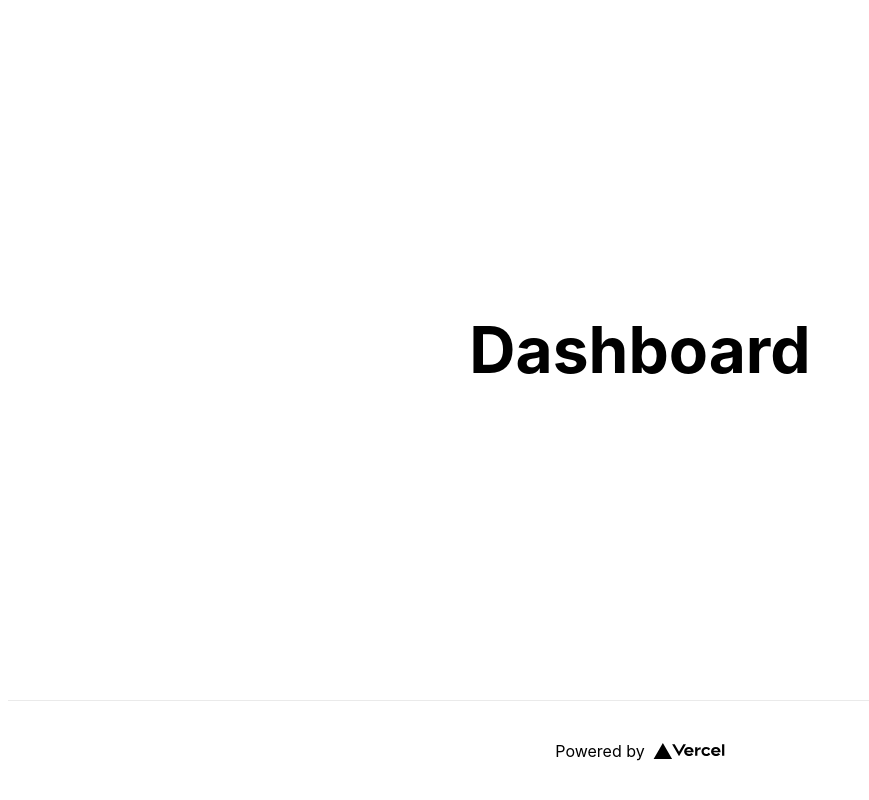
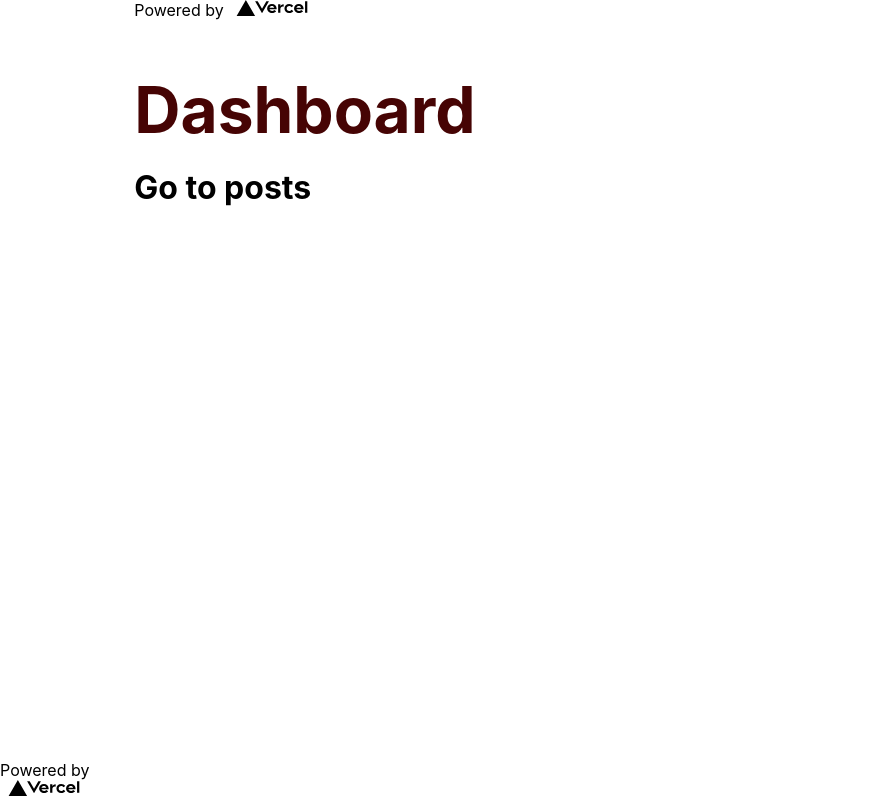
Before and after one commit to alamar1990/dashboard-next, a Next.js app: page / in a window 1280 px wide. Shown: the whole page, without its empty margins (0-869 px from the left). Built offline with nearby package versions, Linux system fonts and the light colour scheme.

Commit message:
Set layout

```diff
--- /dev/null
+++ b/components/layout/Topbar.js
@@ -0,0 +1,21 @@
+import styles from "../../styles/Home.module.scss";
+import Image from "next/image";
+
+export default function Topbar({children}) {
+    return (
+        <>
+            <div className={styles.topbar}>
+                <a
+                    href="https://vercel.com?utm_source=create-next-app&utm_medium=default-template&utm_campaign=create-next-app"
+                    target="_blank"
+                    rel="noopener noreferrer"
+                >
+                    Powered by{' '}
+                    <span className={styles.logo}>
+                    <Image src="/vercel.svg" alt="Vercel Logo" width={72} height={16}/>
+                    </span>
+                </a>
+            </div>
+        </>
+    )
+}
--- /dev/null
+++ b/components/layout/default.js
@@ -0,0 +1,25 @@
+// import Navbar from './navbar'
+import styles from "../../styles/Home.module.scss";
+import Footer from './footer'
+import Head from "next/head";
+import Sidebar from "./sidebar";
+import Topbar from "./Topbar";
+
+export default function Layout({children}) {
+    return (
+        <>
+            <div className={styles.layout_wrapper}>
+                <Head>
+                    <title>Dashboard Next</title>
+                    <meta name="description" content="Generated by create next app"/>
+                    <link rel="icon" href="/favicon.ico"/>
+                </Head>
+                <Sidebar/>
+                <main className={styles.main}>
+                    <Topbar/>
+                    {children}
+                </main>
+            </div>
+        </>
+    )
+}
--- /dev/null
+++ b/components/layout/footer.js
@@ -0,0 +1,21 @@
+import styles from "../../styles/Home.module.scss";
+import Image from "next/image";
+
+export default function Footer({children}) {
+    return (
+        <>
+            <footer className={styles.footer}>
+                <a
+                    href="https://vercel.com?utm_source=create-next-app&utm_medium=default-template&utm_campaign=create-next-app"
+                    target="_blank"
+                    rel="noopener noreferrer"
+                >
+                    Powered by{' '}
+                    <span className={styles.logo}>
+                    <Image src="/vercel.svg" alt="Vercel Logo" width={72} height={16}/>
+                    </span>
+                </a>
+            </footer>
+        </>
+    )
+}
--- /dev/null
+++ b/components/layout/sidebar.js
@@ -0,0 +1,23 @@
+import styles from "../../styles/Home.module.scss";
+import Image from "next/image";
+
+export default function Sidebar({children}) {
+    return (
+        <>
+            <div className={styles.sidebar}>
+                <div className={styles.sidebar_content}>
+                    <a
+                        href="https://vercel.com?utm_source=create-next-app&utm_medium=default-template&utm_campaign=create-next-app"
+                        target="_blank"
+                        rel="noopener noreferrer"
+                    >
+                        Powered by{' '}
+                        <span className={styles.logo}>
+                    <Image src="/vercel.svg" alt="Vercel Logo" width={72} height={16}/>
+                    </span>
+                    </a>
+                </div>
+            </div>
+        </>
+    )
+}
--- a/package.json
+++ b/package.json
@@ -11,7 +11,8 @@
   "dependencies": {
     "next": "11.1.0",
     "react": "17.0.2",
-    "react-dom": "17.0.2"
+    "react-dom": "17.0.2",
+    "sass": "^1.37.5"
   },
   "devDependencies": {
     "eslint": "7.32.0",
--- a/pages/index.js
+++ b/pages/index.js
@@ -1,35 +1,21 @@
-import Head from 'next/head'
-import Image from 'next/image'
-import styles from '../styles/Home.module.css'
+import Link from 'next/link'
+import styles from '../styles/Home.module.scss'
+import Layout from "../components/layout/default";
 
 export default function Home() {
   return (
-    <div className={styles.container}>
-      <Head>
-        <title>Dashboard Next</title>
-          <meta name="description" content="Generated by create next app"/>
-        <link rel="icon" href="/favicon.ico" />
-      </Head>
+      <Layout>
+        <div className={styles.main_content}>
+          <h1 className={styles.title}>
+            Dashboard
+          </h1>
 
-      <main className={styles.main}>
-        <h1 className={styles.title}>
-            Dashboard
-        </h1>
-
-      </main>
-
-      <footer className={styles.footer}>
-        <a
-          href="https://vercel.com?utm_source=create-next-app&utm_medium=default-template&utm_campaign=create-next-app"
-          target="_blank"
-          rel="noopener noreferrer"
-        >
-          Powered by{' '}
-          <span className={styles.logo}>
-            <Image src="/vercel.svg" alt="Vercel Logo" width={72} height={16} />
-          </span>
-        </a>
-      </footer>
-    </div>
+          <h1 className="title">
+            <Link href="/posts/first-post">
+              <a>Go to posts</a>
+            </Link>
+          </h1>
+        </div>
+      </Layout>
   )
 }
--- a/styles/Home.module.css
+++ /dev/null
@@ -1,121 +0,0 @@
-.container {
-  min-height: 100vh;
-  padding: 0 0.5rem;
-  display: flex;
-  flex-direction: column;
-  justify-content: center;
-  align-items: center;
-  height: 100vh;
-}
-
-.main {
-  padding: 5rem 0;
-  flex: 1;
-  display: flex;
-  flex-direction: column;
-  justify-content: center;
-  align-items: center;
-}
-
-.footer {
-  width: 100%;
-  height: 100px;
-  border-top: 1px solid #eaeaea;
-  display: flex;
-  justify-content: center;
-  align-items: center;
-}
-
-.footer a {
-  display: flex;
-  justify-content: center;
-  align-items: center;
-  flex-grow: 1;
-}
-
-.title a {
-  color: #0070f3;
-  text-decoration: none;
-}
-
-.title a:hover,
-.title a:focus,
-.title a:active {
-  text-decoration: underline;
-}
-
-.title {
-  margin: 0;
-  line-height: 1.15;
-  font-size: 4rem;
-}
-
-.title,
-.description {
-  text-align: center;
-}
-
-.description {
-  line-height: 1.5;
-  font-size: 1.5rem;
-}
-
-.code {
-  background: #fafafa;
-  border-radius: 5px;
-  padding: 0.75rem;
-  font-size: 1.1rem;
-  font-family: Menlo, Monaco, Lucida Console, Liberation Mono, DejaVu Sans Mono,
-    Bitstream Vera Sans Mono, Courier New, monospace;
-}
-
-.grid {
-  display: flex;
-  align-items: center;
-  justify-content: center;
-  flex-wrap: wrap;
-  max-width: 800px;
-  margin-top: 3rem;
-}
-
-.card {
-  margin: 1rem;
-  padding: 1.5rem;
-  text-align: left;
-  color: inherit;
-  text-decoration: none;
-  border: 1px solid #eaeaea;
-  border-radius: 10px;
-  transition: color 0.15s ease, border-color 0.15s ease;
-  width: 45%;
-}
-
-.card:hover,
-.card:focus,
-.card:active {
-  color: #0070f3;
-  border-color: #0070f3;
-}
-
-.card h2 {
-  margin: 0 0 1rem 0;
-  font-size: 1.5rem;
-}
-
-.card p {
-  margin: 0;
-  font-size: 1.25rem;
-  line-height: 1.5;
-}
-
-.logo {
-  height: 1em;
-  margin-left: 0.5rem;
-}
-
-@media (max-width: 600px) {
-  .grid {
-    width: 100%;
-    flex-direction: column;
-  }
-}
--- /dev/null
+++ b/styles/Home.module.scss
@@ -0,0 +1,114 @@
+.layout_wrapper {
+  min-height: 100vh;
+  display: flex;
+  height: 100vh;
+  width: 100vw;
+}
+
+.topbar {
+  height: 80px;
+}
+
+.sidebar {
+  display: flex;
+  width: 150px;
+
+  .sidebar_content {
+    align-self: flex-end;
+  }
+}
+
+.main {
+  display: flex;
+  flex-direction: column;
+  width: 100%;
+}
+
+.footer {
+  width: 100%;
+  height: 80px;
+  border-top: 1px solid #eaeaea;
+  display: flex;
+  justify-content: center;
+  align-items: center;
+
+  a {
+    display: flex;
+    justify-content: center;
+    align-items: center;
+  }
+}
+
+
+.main_content {
+  height: 100vh;
+}
+
+.title {
+  margin: 0;
+  line-height: 1.15;
+  font-size: 4rem;
+  color: #460404;
+
+  a {
+    color: #0070f3;
+    text-decoration: none;
+
+    &:hover, &:focus, &:active {
+      text-decoration: underline;
+    }
+  }
+
+}
+
+.description {
+  line-height: 1.5;
+  font-size: 1.5rem;
+  text-align: center;
+}
+
+.code {
+  background: #fafafa;
+  border-radius: 5px;
+  padding: 0.75rem;
+  font-size: 1.1rem;
+  font-family: Menlo, Monaco, Lucida Console, Liberation Mono, DejaVu Sans Mono,
+  Bitstream Vera Sans Mono, Courier New, monospace;
+}
+
+.card {
+  margin: 1rem;
+  padding: 1.5rem;
+  text-align: left;
+  color: inherit;
+  text-decoration: none;
+  border: 1px solid #eaeaea;
+  border-radius: 10px;
+  transition: color 0.15s ease, border-color 0.15s ease;
+  width: 45%;
+
+  &:hover, &:focus, &:active {
+    color: #0070f3;
+    border-color: #0070f3;
+  }
+
+  h2 {
+    margin: 0 0 1rem 0;
+    font-size: 1.5rem;
+  }
+
+  p {
+    margin: 0;
+    font-size: 1.25rem;
+    line-height: 1.5;
+  }
+}
+
+.logo {
+  height: 1em;
+  margin-left: 0.5rem;
+}
+
+@media (max-width: 600px) {
+
+}
```
Also changed, not shown: pages/posts/first-post.js (added, +15 -0 lines), 1 other file (tests, documents, lock files or other folders).
